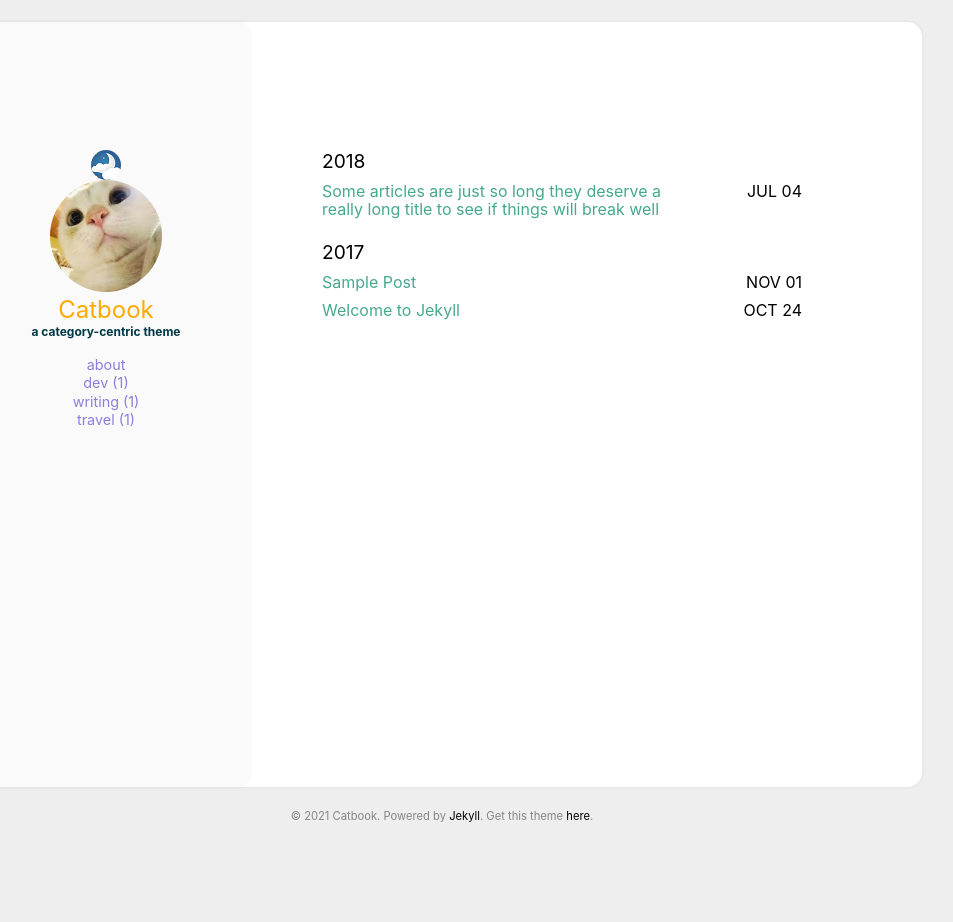
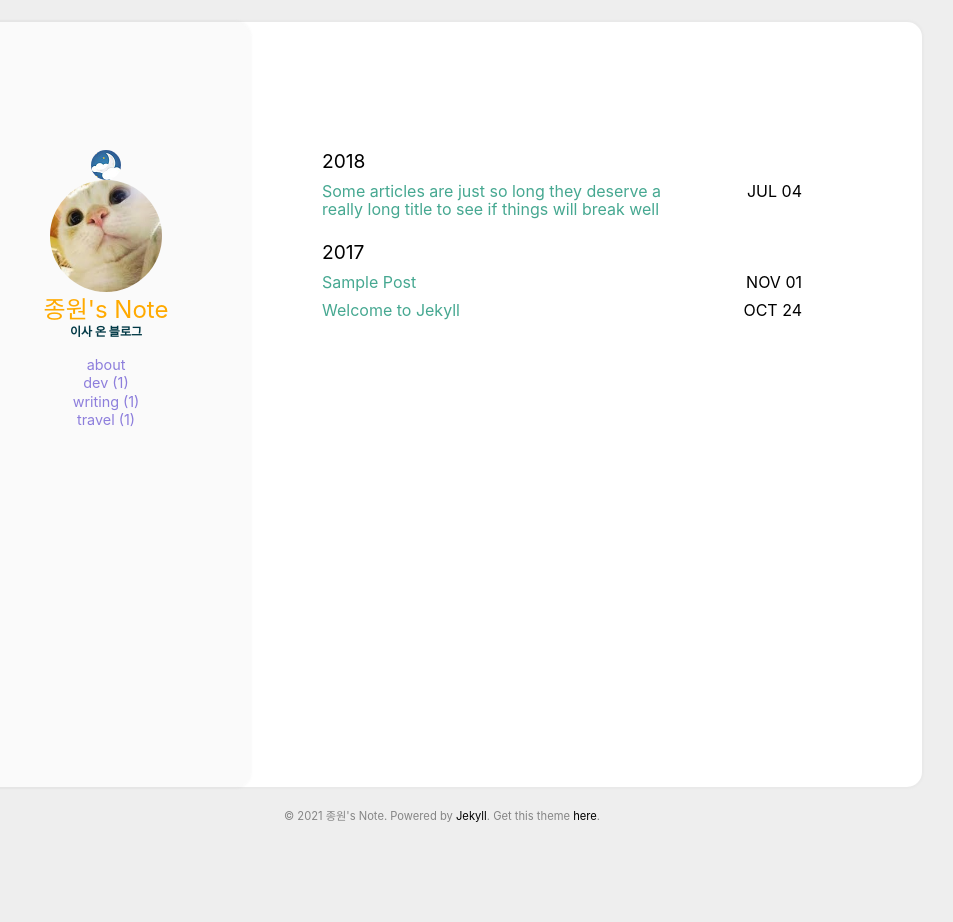
Before and after one commit to jeonjw25/jeonjw25.github.io, a Jekyll site: the page built from index.html, in a window 1280 px wide. Shown: the whole page, without its empty margins (198-1151 px from the left). Built offline with Jekyll 4.4.1, drawn with Linux system fonts in a browser that asks for light colours.

Commit message:
Update _config.yml

```diff
--- a/_config.yml
+++ b/_config.yml
@@ -18,10 +18,10 @@ google_analytics: #UA—XXXXXXXX-X
 disqus_shortname: #disqus shortname
 
 user:
-  name: Catbook
+  name: 종원's Note
   pic: /assets/img/cat.jpg
   picAlt: "catbook"
-  job: a category-centric theme
+  job: 이사 온 블로그
   aboutme: true # comment this out if you don't need the 'about' page.
 
 exclude:
```
